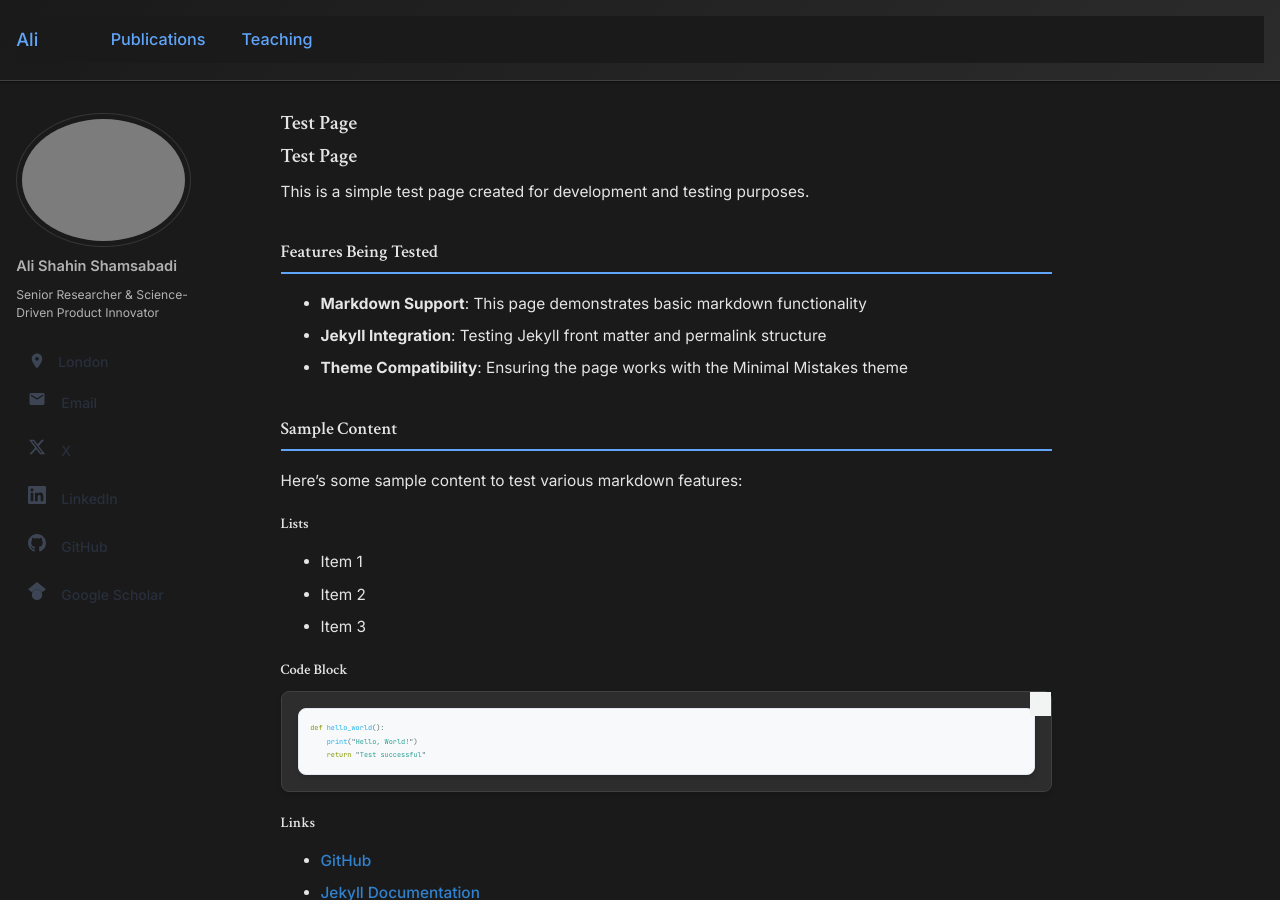
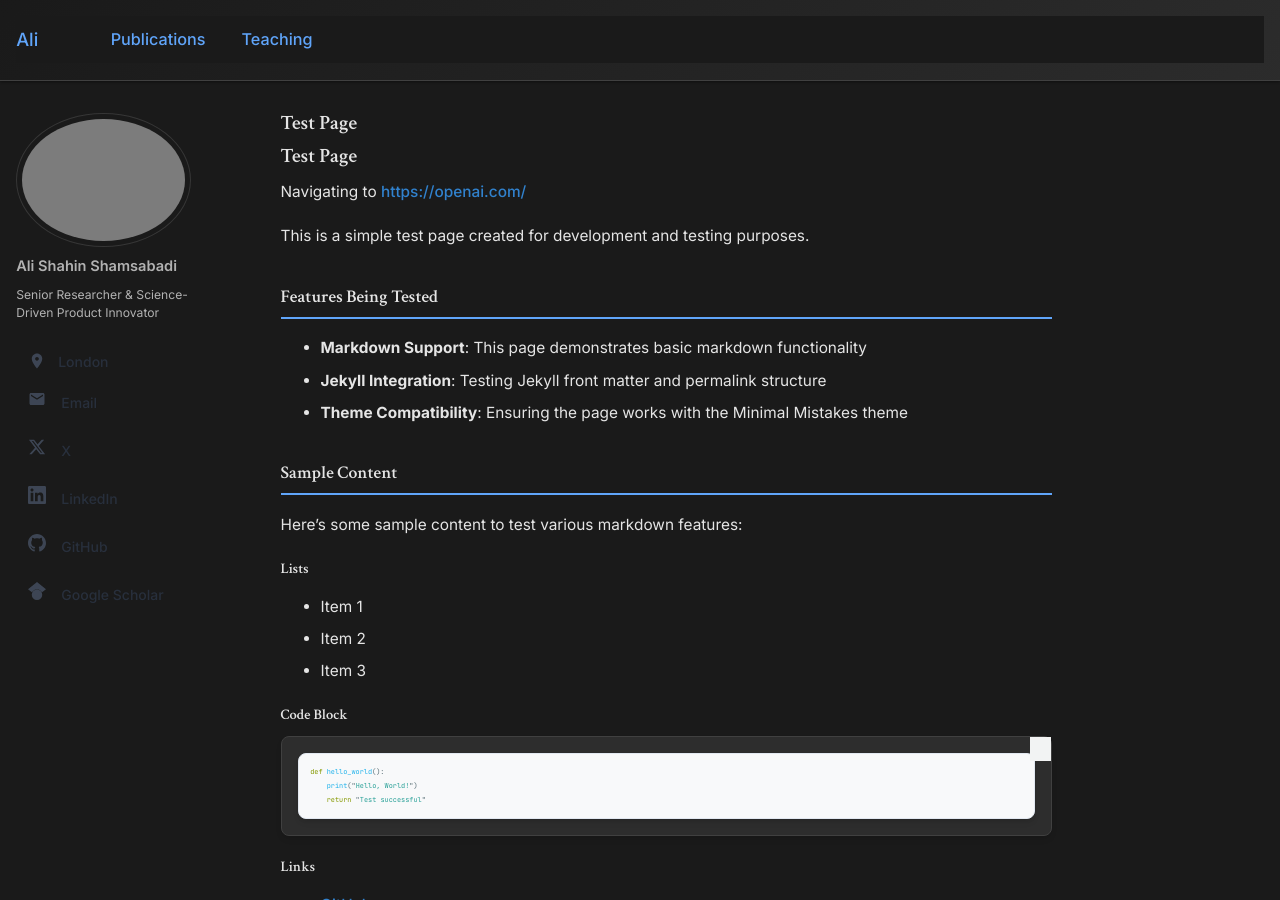
Before and after one commit to AliShahin/AliShahin.github.io, a Jekyll site: the page built from _pages/test.md, in a window 1280 px wide and 900 px high. Built offline with Jekyll 4.4.1, drawn with Linux system fonts in a browser that asks for light colours.

Commit message:
Update test page content

```diff
--- a/_pages/test.md
+++ b/_pages/test.md
@@ -6,6 +6,8 @@ author_profile: true
 ---
 
 # Test Page
+
+Navigating to [https://openai.com/](https://openai.com/)
 
 This is a simple test page created for development and testing purposes.
 
```
